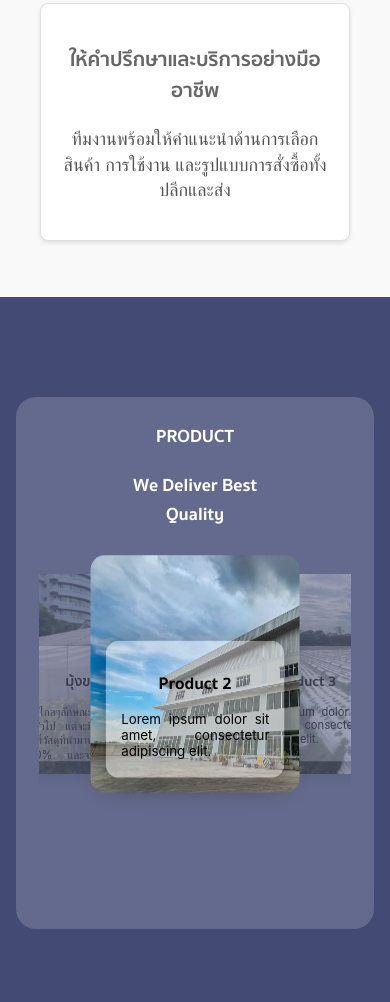
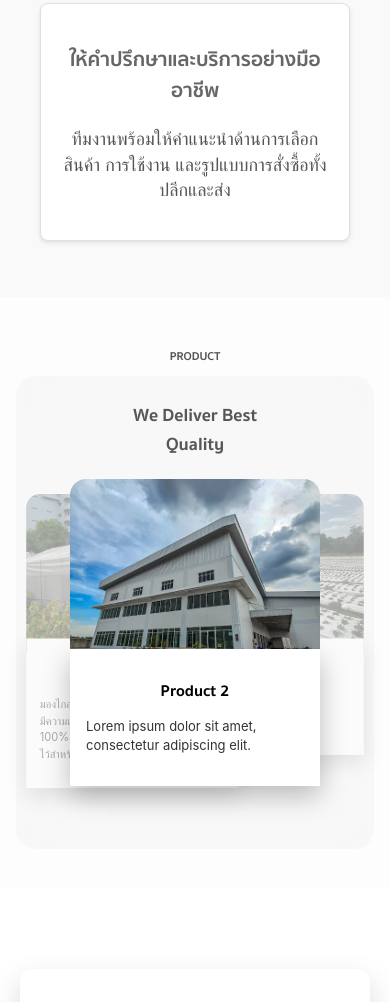
Before and after one commit to Joseph1999555/KSW_Static_Web, a plain HTML site: page index.html in a window 390 px wide. Shown: the part 5522-6524 px from the top of the page. Drawn offline with Linux system fonts and the light colour scheme; grey boxes are pictures that could not be loaded.

Commit message:
product web-mobile

```diff
--- a/index.css
+++ b/index.css
@@ -13,15 +13,13 @@
   font-style: normal;
   font-display: swap;
 }
-
 /* @font-face {
-  font-family: "Sukhumvit Set";
-  src: url("/fonts/sukhumvit-set/SukhumvitSet-Regular.ttf") format("truetype");
-  font-weight: 400;
-  font-style: normal;
-  font-display: swap;
+font-family: "Sukhumvit Set";
+src: url("/fonts/sukhumvit-set/SukhumvitSet-Regular.ttf") format("truetype");
+font-weight: 400;
+font-style: normal;
+font-display: swap;
 } */
-
 @font-face {
   font-family: "Sukhumvit Set";
   src: url("/fonts/sukhumvit-set/SukhumvitSet-Medium.ttf") format("truetype");
@@ -92,7 +90,7 @@ body {
   flex-direction: column;
 }
 
-h1, h2, h3, h4, h5, h6 {
+h1,h2,h3,h4,h5,h6 {
   font-family: var(--font-heading);
 }
 
@@ -112,8 +110,6 @@ h1, h2, h3, h4, h5, h6 {
   white-space: nowrap;
   border: 0;
 }
-
-
 /* Main Section */
 .main {
   padding: 60px 20px;
@@ -129,7 +125,6 @@ h1, h2, h3, h4, h5, h6 {
   padding: 0;
 }
 
-
 .main>h2 {
   font-size: 24px;
   font-weight: normal;
@@ -137,7 +132,6 @@ h1, h2, h3, h4, h5, h6 {
   margin: 0 auto 40px;
   line-height: 1.6;
 }
-
 /* กล่องรวม 4 อัน */
 .main-box {
   list-style: none;
@@ -149,7 +143,6 @@ h1, h2, h3, h4, h5, h6 {
 ul.main-box {
   padding: 0;
 }
-
 /* กล่องแต่ละอัน */
 .main-item {
   background: #f7f7f7;
@@ -157,7 +150,6 @@ ul.main-box {
   border-radius: 12px;
   text-align: center;
 }
-
 /* โลโก้ */
 .main-item .logo {
   display: flex;
@@ -172,26 +164,22 @@ ul.main-box {
   color: #00AEEF;
 }
 
-
 .main-item h2 {
   font-size: 24px;
   margin-bottom: 8px;
 }
-
 /* หัวข้อในการ์ด */
 .main-item h3 {
   font-size: 24px;
   font-weight: normal;
   line-height: 1.6;
 }
-
 /* เนื้อหา */
 .main-item p {
   font-size: 20px;
   line-height: 1.6;
   color: #555;
 }
-
 
 @media (max-width: 1024px) {
   .main-box {
@@ -204,8 +192,6 @@ ul.main-box {
     grid-template-columns: 1fr;
   }
 }
-
-
 /* About Section */
 .about {
   padding: 60px 20px;
@@ -231,7 +217,6 @@ ul.main-box {
   transition: transform 0.4s ease;
   cursor: zoom-in;
 }
-
 /* HOVERRRRRRRRR */
 .about-image img:hover {
   transform: scale(1.03);
@@ -243,7 +228,7 @@ ul.main-box {
 }
 
 .about-highlight ul {
-  margin-top: 0 ;
+  margin-top: 0;
   margin-bottom: 0;
 }
 
@@ -296,7 +281,6 @@ ul.main-box {
   color: #333;
 }
 
-
 .about-content p {
   line-height: 1;
   color: #333;
@@ -309,9 +293,7 @@ ul.main-box {
     grid-template-columns: 1fr;
   }
 }
-
 /* Contact Section */
-
 .contact {
   padding: 60px 20px;
   background: #ffffff;
@@ -356,8 +338,6 @@ ul.main-box {
   height: 100%;
   border: 0;
 }
-
-
 
 .contact-info {
   display: flex;
@@ -407,26 +387,34 @@ ul.main-box {
   text-decoration: underline;
 }
 
-
-
 @media (max-width: 1000px) {
   .contact-box {
     grid-template-columns: 1fr;
   }
 }
+
 /* EDIT PRODUCT DESKTOP */
 .product {
-  background: #434a74;
-  padding: 100px clamp(16px, 4vw, 48px);
+  background: #eeeded1e;
+  padding: 40px clamp(10px, 4vw, 48px);
   display: flex;
   justify-content: center;
+}
+
+.very-hero h1 {
+  text-align: center;
+  color: #575757;
+  font-size: clamp(10px, 3vw, 30px);
+  margin-bottom: 10px;
+  position: relative;
+  z-index: 1;
 }
 
 .hero {
   position: relative;
   width: auto;
   max-width: 1100px;
-  padding: 50px 16px 80px;
+  padding: 10px 16px 80px;
   border-radius: 28px;
 }
 
@@ -434,15 +422,22 @@ ul.main-box {
   content: "";
   position: absolute;
   inset: 0;
-  background: rgba(255, 255, 255, .18);
+  background: rgba(240, 240, 240, 0.432);
   backdrop-filter: blur(18px);
   border-radius: 20px;
   z-index: 0;
+  transition:transform .35s cubic-bezier(.4,0,.2,1),box-shadow .35s ease,background .35s ease;
+}
+
+.hero:hover::after {
+  transform: translateY(-6px);
+  box-shadow:0 20px 40px rgba(0, 0, 0, .18),inset 0 1px 0 rgba(255,255,255,.6);
+  background: rgba(245, 245, 245, 0.55);
 }
 
 .hero h1 {
   text-align: center;
-  color: #ffffff;
+  color: #575757;
   font-size: clamp(18px, 3vw, 30px);
   margin-bottom: 20px;
   position: relative;
@@ -454,7 +449,7 @@ ul.main-box {
   display: flex;
   justify-content: center;
   align-items: center;
-  gap: 40px;
+  gap: 10px;
   z-index: 1;
   overflow: hidden;
 }
@@ -470,37 +465,29 @@ ul.main-box {
   top: 0;
   left: 50%;
   width: 300px;
-  height: 360px;
+  height: 350px;
   background-size: cover;
   transform-origin: center center;
-  transition:transform .6s cubic-bezier(.4, 0, .2, 1),opacity .6s ease;
+  transition: transform .6s cubic-bezier(.4, 0, .2, 1), opacity .6s ease;
   opacity: 0;
-  border-radius: 15px;
+  border-radius: 10px;
 }
 
 .item.pos-1 {
-  transform:
-    translateX(-50%) translateX(clamp(-260px, -28vw, -180px)) scale(clamp(.75, .85, .9));
-  opacity: .4;
+  transform:translateX(-50%)translateX(clamp(-300px, -28vw, -180px))scale(clamp(.75, .85, .9));
+  opacity: 1;
   z-index: 1;
 }
 
 .item.pos-2 {
-  transform:
-    translateX(-50%) scale(clamp(.85, 1, 1));
+  transform:translateX(-50%)scale(clamp(.85, 1, 1));
   opacity: 1;
   z-index: 3;
 }
 
 .item.pos-3 {
-  transform: translateX(-50%) translateX(clamp(200px, 30vw, 300px)) scale(.85);
-  opacity: .4;
-  z-index: 1;
-}
-
-.item.pos-3 {
-  transform:translateX(-50%) translateX(clamp(180px, 28vw, 260px)) scale(clamp(.75, .85, .9));
-  opacity: .4;
+  transform:translateX(-50%)translateX(clamp(260px, 28vw, 300px))scale(clamp(.75, .85, .9));
+  opacity: 1;
   z-index: 1;
 }
 
@@ -515,44 +502,23 @@ ul.main-box {
   left: 16px;
   right: 16px;
   max-height: 45%;
-  overflow-y: auto;
-  scrollbar-width: none;
-  padding: 16px;
-  background: rgba(255, 255, 255, 0.37);
-  border-radius: 14px;
-  box-shadow: 0 5px 30px rgba(0, 0, 0, 0.493);
 }
 
 .content h1 {
   font-size: 18px;
-  margin-bottom: 6px;
-  color: #000000;
 }
 
 .content p {
   font-size: 14px;
-  color: #000000;
-  margin-bottom: 20px;
-  text-align: justify;
-}
-
-.content button {
-  padding: 8px 16px;
-  border: none;
-  border-radius: 8px;
-  background: #00aeef;
-  color: #fff;
-  font-size: 13px;
-  cursor: pointer;
 }
 
 .buttonNP {
   position: absolute;
-  bottom: 20px;
+  bottom: 45%;
   left: 50%;
   transform: translateX(-50%);
   display: flex;
-  gap: 20px;
+  gap: 58rem;
   z-index: 2;
 }
 
@@ -565,68 +531,110 @@ ul.main-box {
   font-size: 22px;
   cursor: pointer;
   box-shadow: 0 10px 20px rgba(0, 0, 0, .2);
+  transition:transform .15s ease,box-shadow .15s ease;
+}
+/* เมาส์ชี้ */
+.buttonNP button:hover {
+  transform: translateY(-2px);
+  box-shadow: 0 14px 26px rgba(0, 0, 0, .25);
+}
+/* กดปุ่ม → ยุบลง */
+.buttonNP button:active {
+  transform: translateY(2px) scale(.95);
+  box-shadow: 0 6px 12px rgba(0, 0, 0, .2);
 }
 /* MOBILE VIEW */
 @media (max-width: 768px) {
+  .product {overflow-x: hidden;}
 
   .item {
-    width: clamp(220px, 80vw, 150px);
-    height: 250px;
+    position: absolute;
+    top: 0;
+    left: 50%;
+    width: 250px;
+    height: auto;
+    transform-origin: center;
+    border-radius: 16px;
+    overflow: visible;
+    background-size: cover;
+    background-position: top;
+    padding-top: 200px;
   }
 
-  .hero {
-    padding: 10px 100px 20px; /* สำหรับ title */
-    max-width: 100%;
+  .item .content {
+    inset: auto;
+    margin: -30px 0 0;
+    background: #ffffff;
+    padding: 16px;
+    max-height: none;
+    box-shadow: 0 10px 25px rgba(0, 0, 0, .25);
   }
 
-  .slider {
-    width: 80vw;
-    margin-left: calc(50% - 40vw);
-    margin-right: calc(50% - 40vw);
-    padding: 0;
+  .item .content h1 {
+    font-size: 16px;
+    margin-bottom: 6px;
+    color: #000;
+  }
+
+  .item .content p {
+    font-size: 13px;
+    line-height: 1.5;
+    margin-bottom: 14px;
+    color: #333;
+  }
+
+  .item .content button {
+    display: inline-block;
+    padding: 8px 14px;
+    font-size: 13px;
+    border-radius: 8px;
   }
 
   .item.pos-1 {
-    transform:
-      translateX(-50%)
-      translateX(-50%)
-      scale(0.80);
-    opacity: 0.4;
+    transform: translateX(-50%) translateX(-25%) scale(.85);
+    opacity: .4;
   }
 
   .item.pos-2 {
-    transform:
-      translateX(-50%)
-      scale(0.95);
+    transform: translateX(-50%) scale(1);
+    opacity: 1;
+    z-index: 3;
   }
 
   .item.pos-3 {
-    transform:
-      translateX(-50%)
-      translateX(50%)
-      scale(0.80);
-    opacity: 0.4;
+    transform: translateX(-50%) translateX(25%) scale(.85);
+    opacity: .4;
   }
 
-  .buttonNP {
-    display: none;
-  }
+  .buttonNP {display: none;}
+  .hero {padding: 10px 100px;}
+  .slider {overflow: visible;}
 }
-
 /* DESKTOP VIEW */
 @media (min-width: 1024px) {
-  .product {
-    display: block;
+  .product {display: block;}
+  .hero {margin: 0 auto;}
+  .item {
+    overflow: hidden;
+    display: flex;
+    align-items: flex-end;
   }
 
-  .hero {
-    margin: 0 auto;
+  .item .content {
+    position: relative;
+    inset: auto;
+    width: 100%;
+    max-height: none;
+    padding: 16px;
+    background: rgb(255, 255, 255);
   }
 
-  .hero::after {
-    inset: 0;
-    border-radius: 35px;
-  }
+  .item .content h1 {font-size: 16px;}
+  .item .content p {
+    font-size: 14px;
+    line-height: 1.45;
+    margin-bottom: 12px;
+}
 }
 
 /* SK-CARD */
@@ -805,8 +813,7 @@ ul.service-box {
   transition: transform 0.3s ease, box-shadow 0.3s ease;
 }
 
-li.service-item {
-}
+li.service-item {}
 
 .service-item:hover {
   transform: translateY(-5px);
--- a/pages/product.html
+++ b/pages/product.html
@@ -1,7 +1,7 @@
 <section class="product">
   <div class="very-hero">
+    <h1>PRODUCT</h1>
   <div class="hero">
-      <h1>PRODUCT</h1>
       <h1>We Deliver Best Quality</h1>
     <div class="slider">
     <div class="slider-track">
@@ -11,7 +11,6 @@
           <p>มองไกลๆลักษณะจะคล้ายมุ้งกันยุงทั่วไป
             แต่จะมีความแตกต่างกันที่วัสดุที่นำมาทอเป็นเม็ดใหม่ 100%
             และจะมีส่วนผสมคือสารต้านรังสี UV ไว้สำหรับ...</p>
-          <button>See more</button>
         </div>
       </div>
 
@@ -19,7 +18,6 @@
         <div class="content">
           <h1>Product 2</h1>
           <p>Lorem ipsum dolor sit amet, consectetur adipiscing elit.</p>
-          <button>See more</button>
         </div>
       </div>
 
@@ -27,7 +25,6 @@
         <div class="content">
           <h1>Product 3</h1>
           <p>Lorem ipsum dolor sit amet, consectetur adipiscing elit.</p>
-          <button>See more</button>
         </div>
       </div>
 
@@ -35,7 +32,6 @@
         <div class="content">
           <h1>Product 4</h1>
           <p>Lorem ipsum dolor sit amet, consectetur adipiscing elit.</p>
-          <button>See more</button>
         </div>
       </div>
     </div>
--- a/pages/product.js
+++ b/pages/product.js
@@ -84,8 +84,8 @@ function enableMobileSwipe({ items, next, prev }) {
   let dragging = false;
 
   const DISTANCE_THRESHOLD = 5; // ต้องลากไกลจริง
-  const TIME_THRESHOLD = 150;     // ms ป้องกัน flick เร็ว
-  const DAMPING = 0.3;            // แรงต้าน (ยิ่งน้อยยิ่งหนืด)
+  const TIME_THRESHOLD = 50;     // ms ป้องกัน flick เร็ว
+  // const DAMPING = 0.1;            // แรงต้าน (ยิ่งน้อยยิ่งหนืด)
 
   const slider = document.querySelector('.slider');
   if (!slider) return;
```
